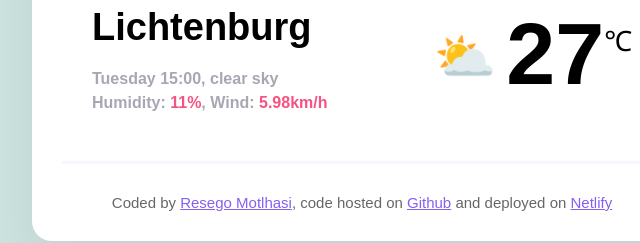
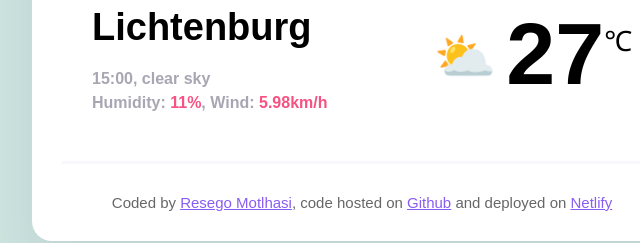
Before and after one commit to resegoreey/Weather_forecast, a plain HTML site: page index.html in a window 1280 px wide. Shown: the part 168-411 px from the top of the page, 278-918 px from the left. Drawn offline with nearby package versions, Linux system fonts and the light colour scheme; a web font is replaced by a local one.

Commit message:
Removed the default date

```diff
--- a/index.html
+++ b/index.html
@@ -32,7 +32,7 @@
           <div>
             <h1 class="weather-app-city" id="js-city-display">Lichtenburg</h1>
             <p class="weather-app-details">
-              <span id="day">Tuesday</span>
+              <span id="day"></span>
               <span id="time">15:00</span>,
               <span id="condition">clear sky</span>
               <br />
```
